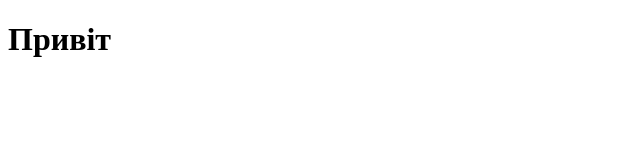
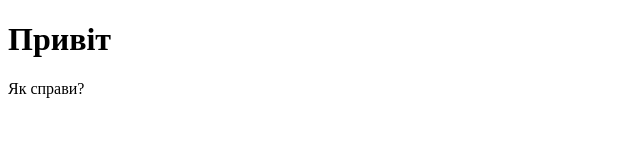
Before and after one commit to IvanBuzin/Tutorial, a plain HTML site: page index.html in a window 1280 px wide. Shown: the whole page, without its empty margins (0-640 px from the left). Drawn offline with Linux system fonts and the light colour scheme.

Commit message:
Update index.html

```diff
--- a/index.html
+++ b/index.html
@@ -9,6 +9,7 @@
 
 <body>
     <h1>Привіт</h1>
+    <p>Як справи?</p>
 
 </body>
 
```
